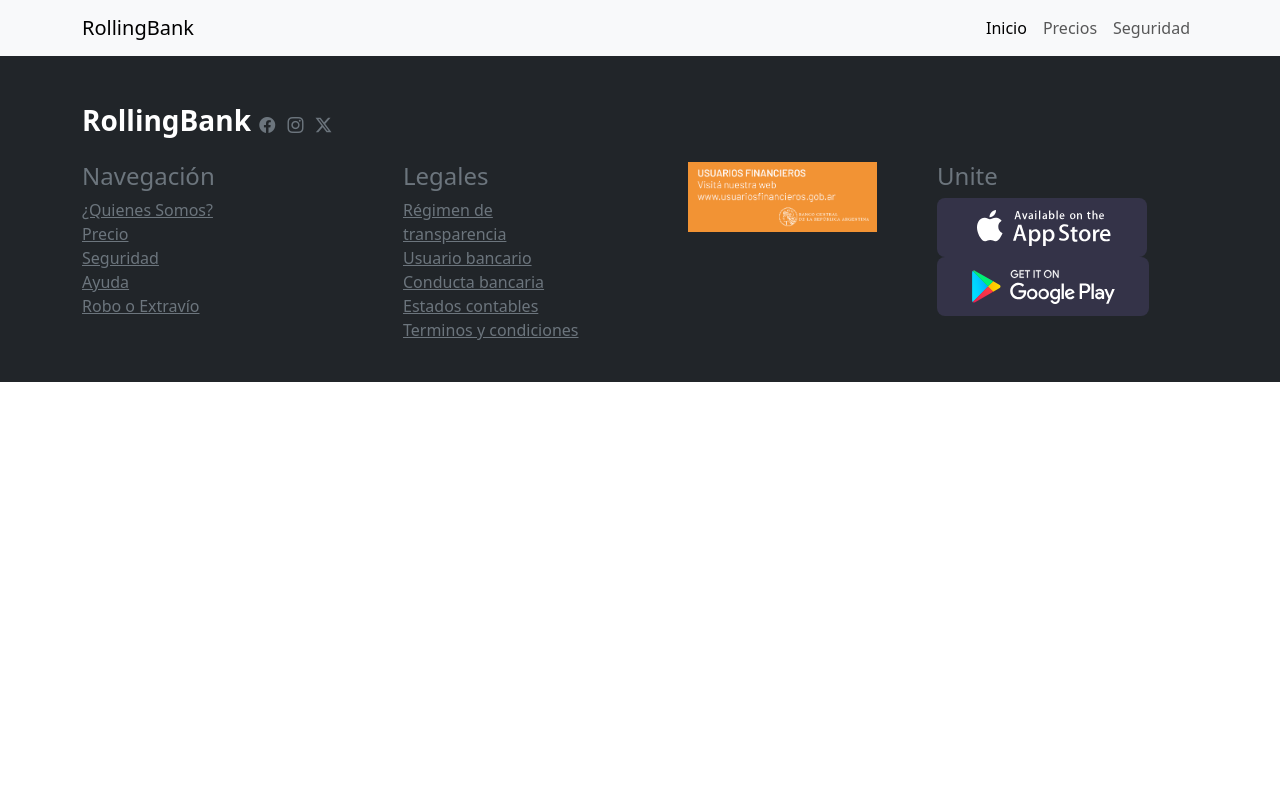
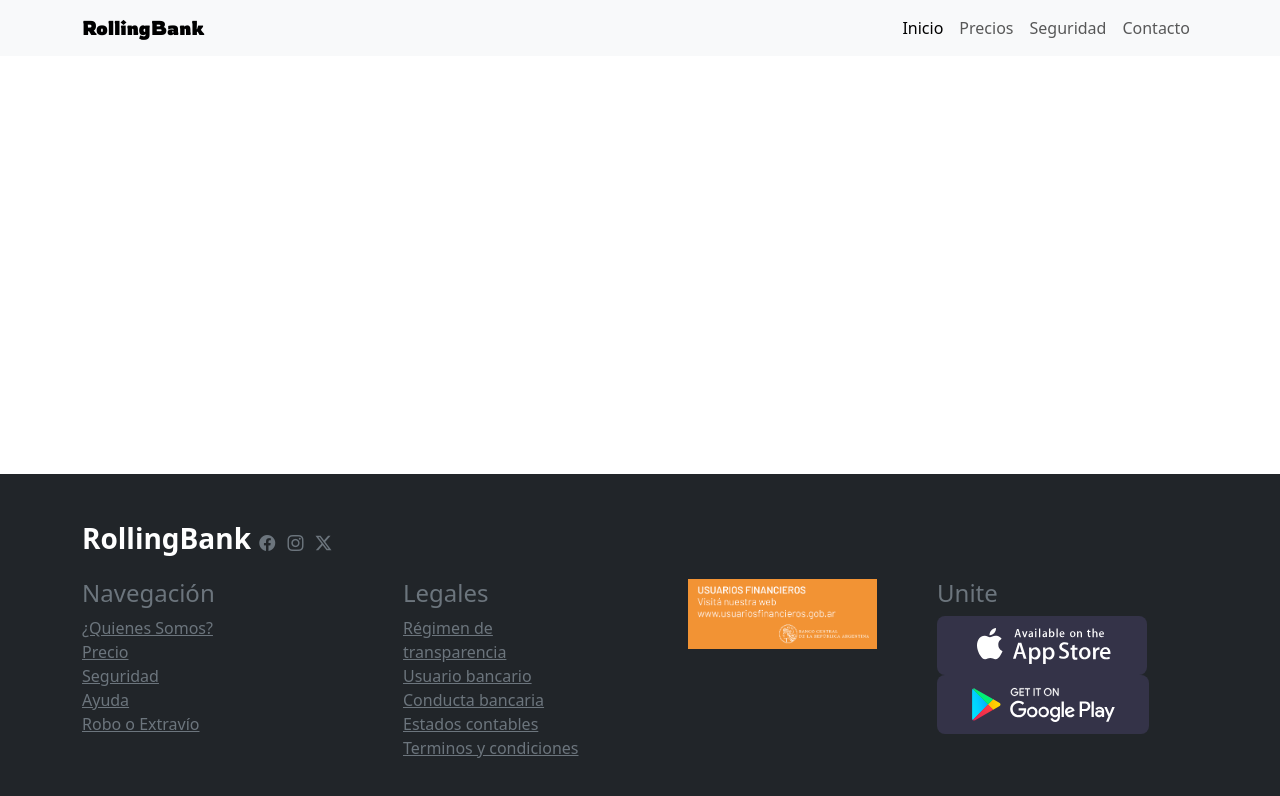
Before and after one commit to NataliaGabriela/rollingbankc76i, a plain HTML site: page index.html in a window 1280 px wide. Drawn offline with nearby package versions, Linux system fonts and the light colour scheme.

Commit message:
agregue tipografia al logo, un boton mas al navbar

```diff
--- a/css/style.css
+++ b/css/style.css
@@ -1,5 +1,17 @@
-@import url('https://fonts.googleapis.com/css2?family=Roboto:wght@300&family=Rowdies:wght@700&display=swap');
+@import url("https://fonts.googleapis.com/css2?family=Roboto:wght@300&family=Rowdies:wght@700&display=swap");
 
-.tituloFooter{
-    font-family: 'Rowdies', sans-serif;
+body {
+  min-height: 100vh;
+  display: flex;
+  flex-direction: column;
 }
+
+main {
+  flex-grow: 1;
+}
+.tituloFooter {
+  font-family: "Rowdies", sans-serif;
+}
+.logoRollingBank {
+  font-family: "Rowdies", sans-serif;
+}
--- a/index.html
+++ b/index.html
@@ -13,14 +13,16 @@
       rel="stylesheet"
       href="https://cdn.jsdelivr.net/npm/bootstrap-icons@1.11.1/font/bootstrap-icons.css"
     />
-    <link rel="stylesheet" href="./css/style.css" />
+    <link rel="stylesheet" href="css/style.css" />
     <title>RollingBank</title>
   </head>
   <body>
     <header>
       <nav class="navbar navbar-expand-lg bg-body-tertiary">
         <div class="container">
-          <a class="navbar-brand" href="#">RollingBank</a>
+          <a class="navbar-brand logoRollingBank" href="index.html"
+            >RollingBank</a
+          >
           <button
             class="navbar-toggler"
             type="button"
@@ -46,11 +48,15 @@
               <li class="nav-item">
                 <a class="nav-link" href="./pages/seguridad.html">Seguridad</a>
               </li>
+              <li class="nav-item">
+                <a class="nav-link" href="./pages/seguridad.html">Contacto</a>
+              </li>
             </ul>
           </div>
         </div>
       </nav>
     </header>
+    <main></main>
     <script
       src="https://cdn.jsdelivr.net/npm/bootstrap@5.3.2/dist/js/bootstrap.bundle.min.js"
       integrity="sha384-C6RzsynM9kWDrMNeT87bh95OGNyZPhcTNXj1NW7RuBCsyN/o0jlpcV8Qyq46cDfL"
```
